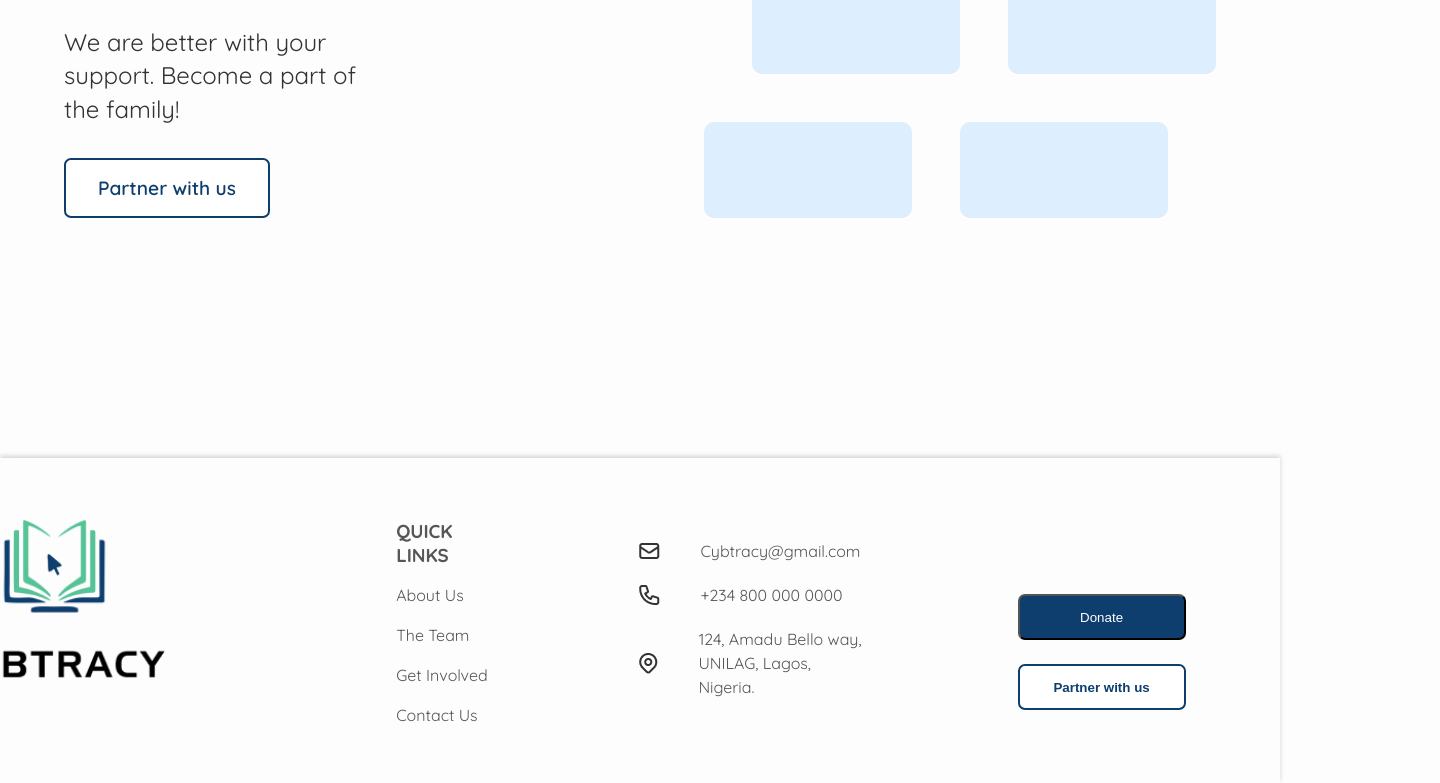
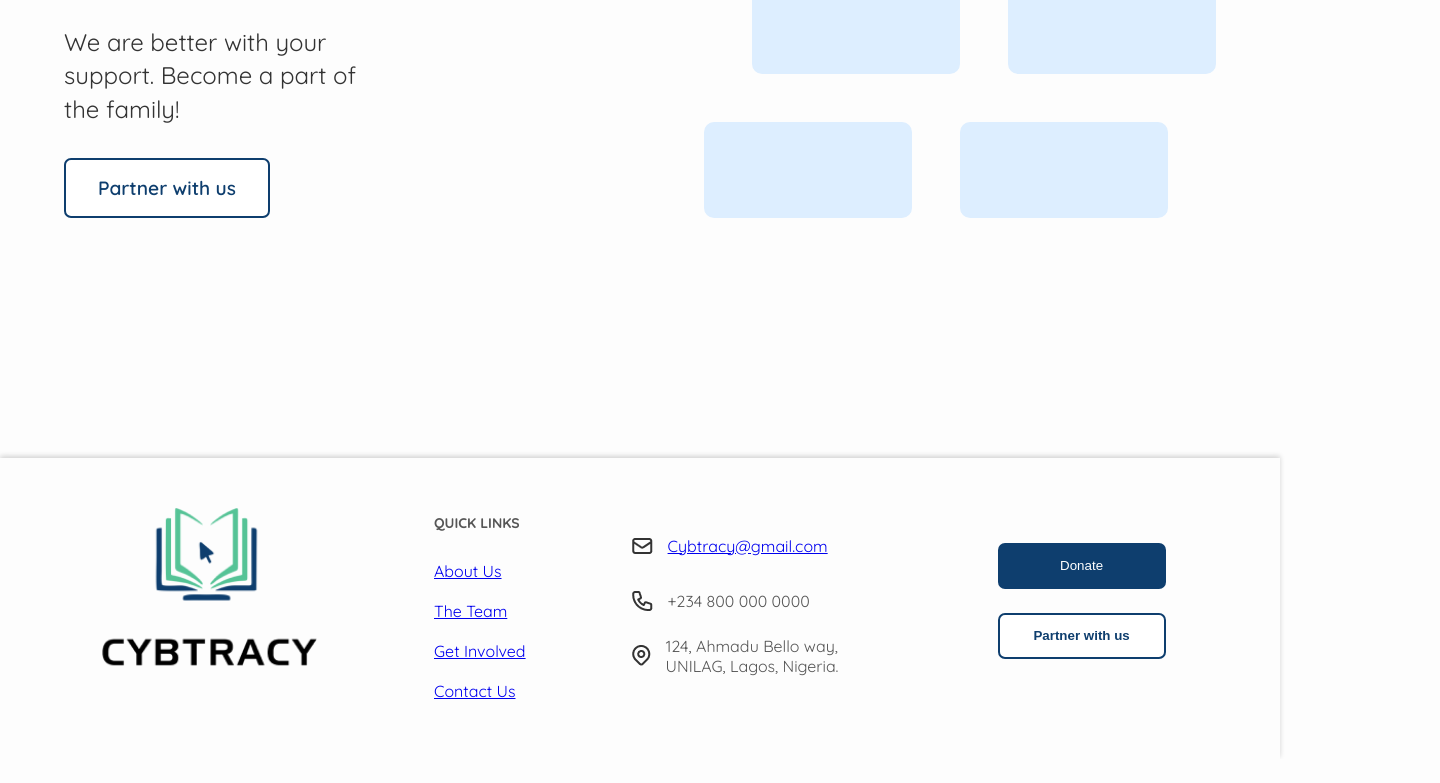
Before and after one commit to NkamaWilliams/cybtracy, a Next.js app: page /about/about in a window 1280 px wide. Shown: the part 2379-3162 px from the top of the page, 1440 px wide, since content can reach past the window. After the commit the page ends 3138 px from the top, so only its background shows below. Built offline with nearby package versions, Linux system fonts and the light colour scheme; a web font is replaced by a local one.

Commit message:
Chore: Minor Changes & Footer Update

```diff
--- a/src/Components/HomeFooter.tsx
+++ b/src/Components/HomeFooter.tsx
@@ -3,25 +3,28 @@ import EmailIcon from '../../public/images/icons/email-icon.png'
 import PhoneIcon from '../../public/images/icons/phone-icon.png'
 import MapIcon from '../../public/images/icons/map-icon.png'
 import Image from 'next/image';
+import Link from 'next/link';
 
 export default function HomeFooter(){
     return (
         <footer className="home-footer">
-            <Image src={FooterLogo} alt='Cybtracy Footer Image' width={220} quality={100}/>
+            <div className='home-footer-logo'>
+                <Image src={FooterLogo} alt='Cybtracy Footer Image' width={220} quality={100}/>
+            </div>
             <div className='footer-elements'>
                 <div className='quick-links'>
                     <h3>QUICK LINKS</h3>
                     <div className='quick-links-container'>
-                        <span>About Us</span>
-                        <span>The Team</span>
-                        <span>Get Involved</span>
-                        <span>Contact Us</span>
+                        <Link href='/about/about'>About Us</Link>
+                        <Link href='/about/team'>The Team</Link>
+                        <Link href='/get-involved/partnership'>Get Involved</Link>
+                        <Link href='contact'>Contact Us</Link>
                     </div>
                 </div>
                 <ul>
-                    <li><Image src={EmailIcon} alt='Email Icon'/><span>Cybtracy@gmail.com</span></li>
+                    <li><Image src={EmailIcon} alt='Email Icon'/><Link href='mailto:Cybtracy@gmail.com'>Cybtracy@gmail.com</Link></li>
                     <li><Image src={PhoneIcon} alt='Email Icon'/><span>+234 800 000 0000</span></li>
-                    <li><Image src={MapIcon} alt='Email Icon'/><span>124, Amadu Bello way, UNILAG, Lagos, Nigeria.</span></li>
+                    <li><Image src={MapIcon} alt='Email Icon'/><span>124, Ahmadu Bello way, UNILAG, Lagos, Nigeria.</span></li>
                 </ul>
                 <div className='btn-group-col'>
                     <button className='secondary-btn'>Donate</button>
--- a/src/Components/Intro.tsx
+++ b/src/Components/Intro.tsx
@@ -20,7 +20,7 @@ export default function Intro(){
             delaySpeed={1200}
           />
         </h1>
-        <div className="" style={{fontSize:'7rem', marginLeft:'-1.2rem'}}> <Cursor/></div>
+        <div className="" style={{fontSize:'6rem', marginLeft:'-1.2rem'}}> <Cursor/></div>
       </div>
       <h2 className="landing-header-2">Promoting functional literacy through basic digital literacy.</h2>
       <div>
--- a/src/Components/Whoweare.tsx
+++ b/src/Components/Whoweare.tsx
@@ -6,7 +6,7 @@ import WhoweareBg from '../../public/images/assets/whoweare-bg.png'
 
 export default function Whoweare() {
     return (
-        <section className='who'style={{marginTop:'15rem', width:'85vw',marginLeft:'2rem'}}>
+        <section style={{marginTop:'8rem', width:'85vw',marginLeft:'2rem'}}>
             <div>
                 <Image src={WhoweareImg} className='slider-image' alt='Who we are' width={570} quality={100} />
                 <Image src={WhoweareBg} className='slider-background whoweare-bg' alt='Background' width={560} quality={100} />
--- a/src/Components/Workstream.tsx
+++ b/src/Components/Workstream.tsx
@@ -6,8 +6,8 @@ import WorkstreamBg from '../../public/images/assets/workstream-bg.png'
 
 export default function Workstream(){
     return (
-        <section>
-            <div className='primary-intro'>
+        <section className='workstream'>
+            <div className='workstream-intro'>
                 <h1 className='header'>Our Program Workstream</h1>
                 <p className='header-text'>We seek to impact students with forward-thinking digital skills to a point where they can come up with solutions to problems on their own, and communicate it digitally.</p>
                 <div className='btn-group'>
--- a/src/Styles/home.css
+++ b/src/Styles/home.css
@@ -89,7 +89,6 @@
     width: 505px;
 }
 
-
 @keyframes blink{
     0%{
         opacity: 0;
--- a/src/Styles/styles.css
+++ b/src/Styles/styles.css
@@ -78,12 +78,19 @@ section{
     cursor: pointer;
 }
 
+.primary-btn:hover{
+    background-color: #0E3E6E;
+    color: #fff;
+}
+
 .secondary-btn {
     width: 168px;
     height: 46px;
     border-radius: 7px;
     background-color: #0E3E6E;
     color: #FFFFFF;
+    border: none;
+    outline: none;
     cursor: pointer;
 }
 
@@ -108,6 +115,19 @@ section{
     font-size: 18px;
     font-weight: 400;
     line-height: 139%;
+}
+
+.workstream {
+    display: flex;
+    flex-direction: row;
+    justify-content: center;
+    align-items: center;
+    gap: 10rem;
+}
+
+.workstream-intro {
+    margin-top: 0 !important;
+    width: 505px;
 }
 
 .workstream-img {
@@ -143,7 +163,7 @@ section{
 }
 
 .workstream-card {
-    width: 552px;
+    width: 500px;
     height: 150px;
     border-radius: 15px;
     padding: 5px 20px 10px;
@@ -238,17 +258,25 @@ section{
     /* height: 367px; */
     padding-bottom: 3rem;
     padding-top: 2rem;
-
+    padding-inline: 5rem;
     width: 100vw;
     display: flex;
     flex-direction: row;
     align-items: center;
-    justify-content: center;
-    gap: 200px;
+    justify-content: space-between;
     color: #565656;
 }
 
+.home-footer-logo {
+    width: 20%;
+    height: 100%;
+    display: flex;
+    align-items: center;
+    justify-content: center;
+}
+
 .footer-elements {
+    width: 70%;
     display: flex;
     flex-direction: row;
     gap: 50px;
@@ -259,11 +287,13 @@ section{
 .quick-links {
     display: flex;
     flex-direction: column;
+    gap: 15px;
 }
 
 .quick-links > h3 {
     color: #565656;
-    font-weight: 700;
+    font-weight: 900;
+    font-size: 14px;
 }
 
 .quick-links-container {
@@ -273,7 +303,10 @@ section{
 }
 
 .footer-elements{
-    gap: 8rem;
+    gap: 6rem;
+    display: flex;
+    align-items: center;
+    flex-direction: row;
 }
 .footer-elements > ul {
     list-style-type: none;
@@ -285,16 +318,18 @@ section{
 }
 
 .footer-elements > ul > li {
+    font-size: 16px !important;
     display: flex;
     flex-direction: row;
-    gap: 40px;
+    gap: 15px;
     align-items: center;
-    line-height: 150%;
+    height: 35px;
     cursor: pointer;
 }
 
 .btn-group-col {
     width: 300px;
+    height: 100%;
     display: flex;
     flex-direction: column;
     gap: 24px;
```
